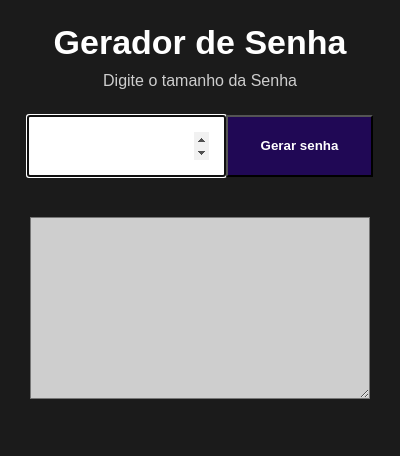
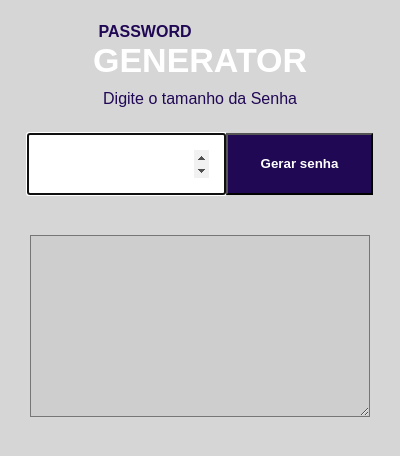
Before and after one commit to diegofranca92/password-generator-electron, an Electron app: page index.html in a window 400 px wide. Drawn offline with Linux system fonts and the light colour scheme.

Commit message:
refactor: change font style

```diff
--- a/index.html
+++ b/index.html
@@ -9,7 +9,7 @@
   </head>
   <body>
     <main>
-      <h1>Gerador de Senha</h1>
+      <h1><span>Password</span> Generator</h1>
       <div id="form">
         <label for="passInput">Digite o tamanho da Senha</label>
         <div class="box">
--- a/src/style.css
+++ b/src/style.css
@@ -1,7 +1,7 @@
 @import url('https://fonts.googleapis.com/css2?family=Ubuntu&display=swap');
 
 body {
-  background-color: rgb(27, 27, 27);
+  background-color: rgb(214, 214, 214);
   height: 100vh;
   overflow: hidden;
   font-family: 'Ubuntu', sans-serif;
@@ -15,6 +15,15 @@ main {
 h1 {
   font-size: 34px;
   margin-bottom: 10px;
+  text-transform: uppercase;
+
+}
+
+h1 span {
+  margin-right: 110px;
+  font-size: 16px;
+  display: block;
+  color: rgb(32, 8, 85);
 }
 
 .box {
@@ -24,7 +33,7 @@ h1 {
 }
 
 label {
-  color: #cecece;
+  color: rgb(32, 8, 85);
 }
 
 #form {
```
